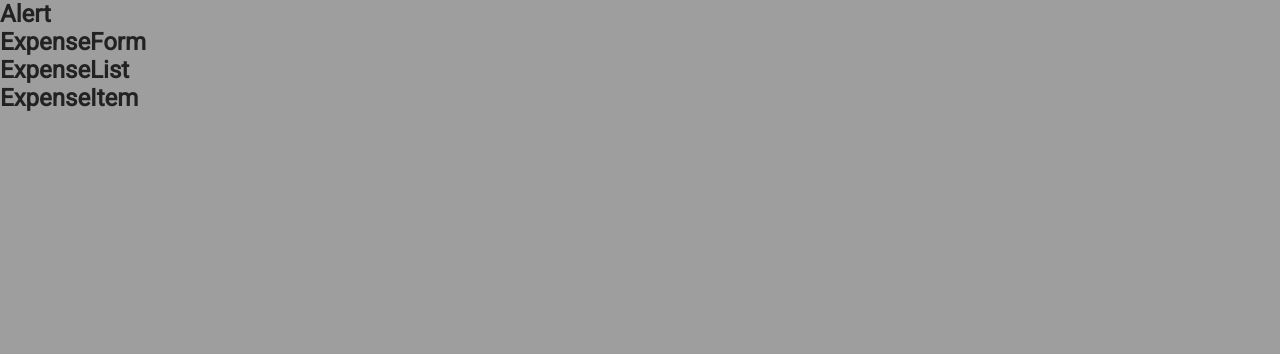
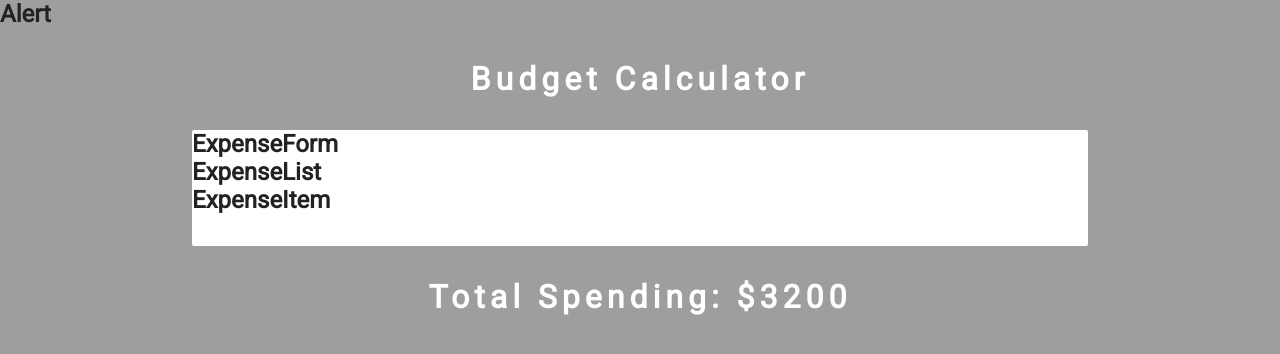
Before and after one commit to storiaca/budget-calculator-react, a React (Create React App) app: page / in a window 1280 px wide. Shown: the top 354 px of the page. Built offline with nearby package versions, Linux system fonts and the light colour scheme.

Commit message:
Setup App component

```diff
--- a/src/App.js
+++ b/src/App.js
@@ -1,4 +1,4 @@
-import React from "react";
+import React, { useState } from "react";
 import ExpenseList from "./components/ExpenseList";
 import ExpenseForm from "./components/ExpenseForm";
 import Alert from "./components/Alert";
@@ -11,14 +11,26 @@ const initialExpenses = [
   { id: uuidv4(), charge: "credit card bill", amount: 1200 },
 ];
 
-console.log(initialExpenses);
+function App() {
+  const [expenses, setExpenses] = useState(initialExpenses);
 
-function App() {
   return (
     <>
       <Alert />
-      <ExpenseForm />
-      <ExpenseList />
+      <h1>Budget calculator</h1>
+      <main className="App">
+        <ExpenseForm />
+        <ExpenseList expenses={expenses} />
+      </main>
+      <h1>
+        Total spending:{" "}
+        <span className="totlal">
+          $
+          {expenses.reduce((acc, curr) => {
+            return (acc += curr.amount);
+          }, 0)}
+        </span>
+      </h1>
     </>
   );
 }
```
